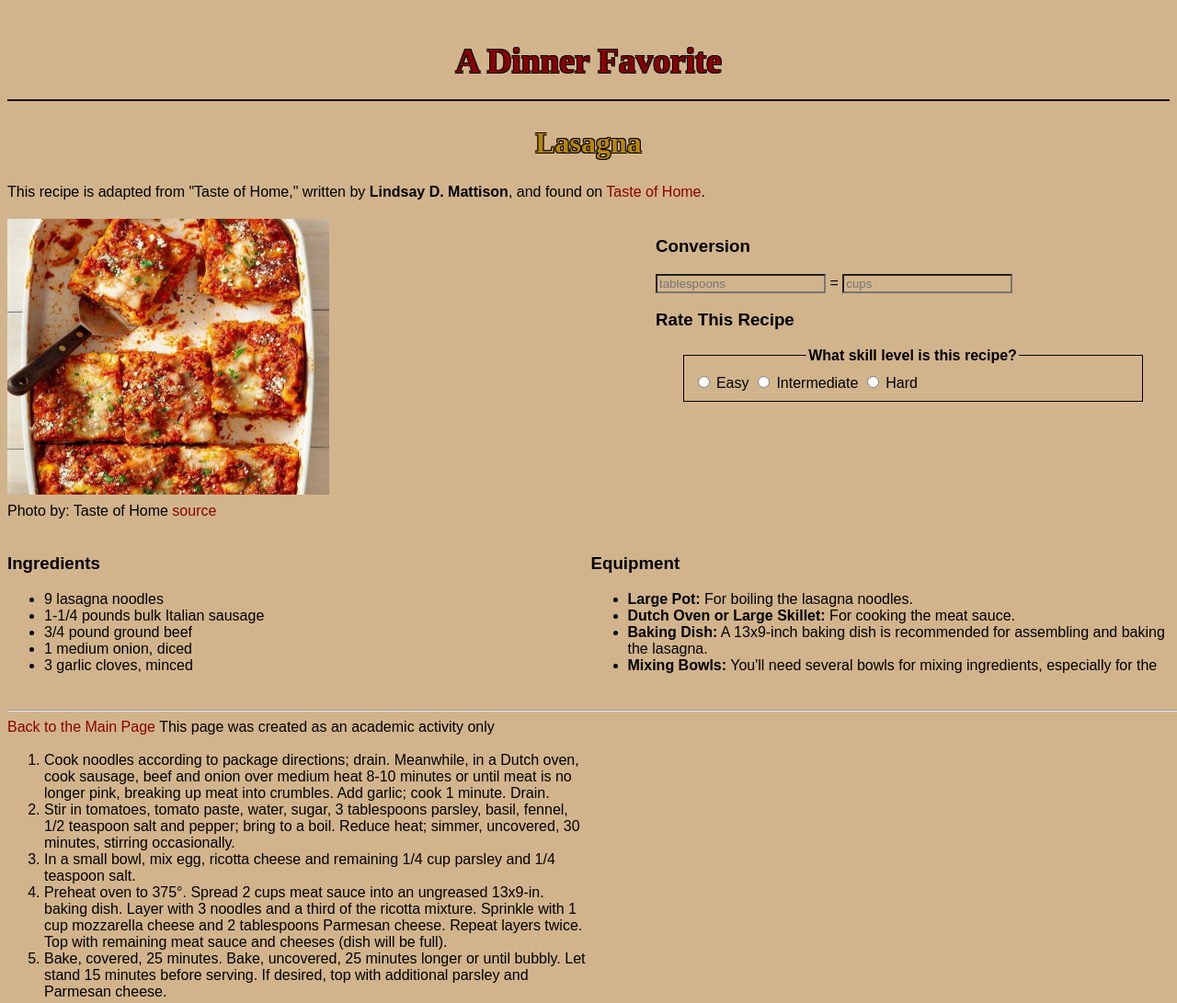
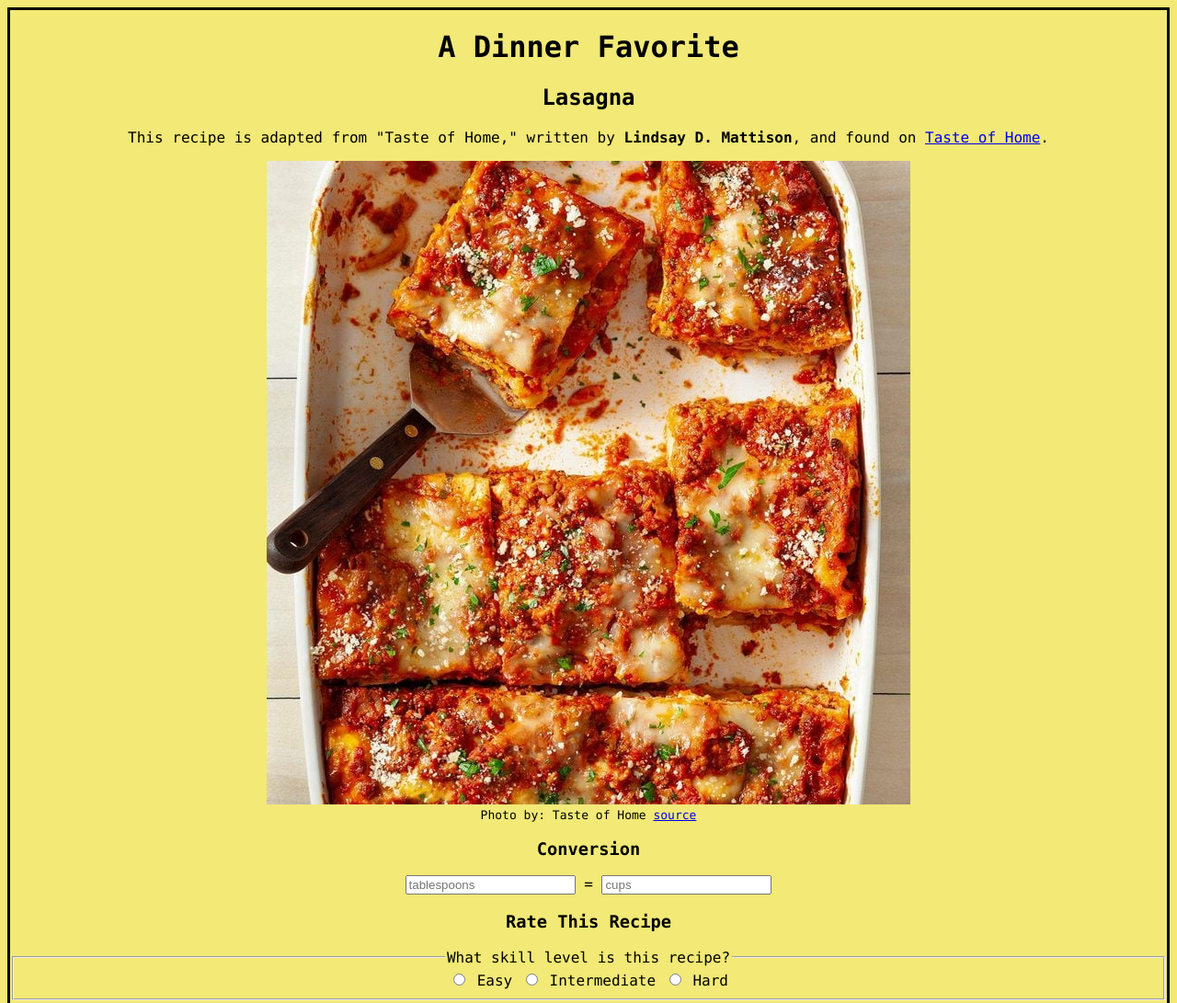
Before and after one commit to Mekashlevi/help, a plain HTML site: page index.html in a window 1280 px wide. Shown: the top 1091 px of the page at 92% size. Drawn offline with Linux system fonts and the light colour scheme.

Commit message:
Update style.css

```diff
--- a/css/style.css
+++ b/css/style.css
@@ -1,188 +1,20 @@
-* {
-  box-sizing: border-box;
-  background-color: rgb(210, 180, 140); /* Tan */
-}
 
-body{
-  font-family: "josefin Sans", sans-serif;
-}
-
-h1{
-  border-bottom: 2pt solid black;
-  padding: 20px;
-  font-size: 28pt;
-}
-
-h2{
-  font-size: 24pt;
-}
-
-h3{
-  position: relative;
-}
-
-p{
-  margin: 0 auto;
-}
-
-.caption {
-  margin: 0 auto;
-  margin-top: 5px;
-}
-
-figure {
-  margin: 0 auto;
-  display: block;
-}
-
-#mainlasagna {
-  width: 350px;
-  height: 300px;
-  margin: 0 auto;
-}
-
-legend {
-  margin: 0 auto;
-}
-
-input, #tblspn, #cups {
-}
-
-fieldset {
-  margin: 0 auto;
-}
-
-ul, li{
-  text-align: auto;
-}
-
-ol {
-  text-align: auto;
-}
-
-.title, #maintitle{
-  color: darkred;
-  text-align: center;
-  font-family: Papyrus;
-  text-shadow:
-    -1px -1px 0 #000,
-    1px -1px 0 #000,
-    -1px 1px 0 #000,
-    1px 1px 0 #000;
-}
-
-.title, #secondtitle{
-  color: darkgoldenrod;
-}
-
-#secondtitle {
-  color: darkgoldenrod;
-  text-align: center;
-  font-family: Papyrus;
-  text-shadow:
-    -1px -1px 0 #000,
-    1px -1px 0 #000,
-    -1px 1px 0 #000,
-    1px 1px 0 #000;
-}
-
-#maincaption {
-  margin: 0 auto;
-  margin-bottom: 20px;
-}
-
-.wrapper {
-  display: grid;
-  grid-template-columns: 1fr 1fr;
-  grid-template-rows: 170px 170px;
-  gap: 5px;
-  float: left;
-  clear: both;
-}
-
-.box2 {
-  margin: 0 auto;
-  overflow: scroll;
-  overflow: hidden;
-}
-
-.rate {
-  margin: 20 auto;
-}
-
-.difficulty {
-  margin: 0 auto
-}
-
-.box3 {
-  margin: 0 auto;
-  text-align: auto;
-  overflow: auto;
-}
-
-.box4 {
-  margin: 0 auto;
-  text-align: auto;
-  overflow: auto;
-}
-
-.box5 {
-  margin: 0 auto;
-  text-align: left;
-  overflow: scroll;
-  overflow: auto;
-  height: 500px;
-}
-
-.box3, .box4, .box5 {
-  display: inline-block;
-  width: 100%;
-  margin-bottom: 20px;
-}
-
-.footer {
-  margin: 0 auto;
-  text-align: left;
-  position: absolute;
-  bottom: 0;
+html {
+  height: 100%;
   width: 100%;
 }
-
-.difficulty-box {
-  border: 1px solid black;
-  padding: 10px;
-  width: 500px;
-  margin: 0 auto;
-  position: relative;
+body {
+  background-color: #F2E976;
+  font-family: 'Monaco', monospace;
+  text-align: center;
+  border: 3px solid #040400;
 }
-
-.difficulty-box legend {
-  font-weight: bold;
+ul {
+  border: 3px solid #040400;
 }
-
-.difficulty-box label {
-  display: inline;
-  margin-bottom: 5px;
-  text-align: left;
+figcaption {
+  font-size: small;
 }
-
-#ingredients-section, .box3 {
-  background-image: url(images/ingredients-list-background.jpg); /* not working */
-  background-size: cover;
-  background-position: center;
-  margin-bottom: 20px;
+h1 {
+  font-size: xx-large;
 }
-
-a {
-  text-decoration: none;
-  color: darkred;
-}
-
-a:hover {
-  text-decoration: underline;
-}
-
-
-input::placeholder {
-  text-align: left;
-}
```
